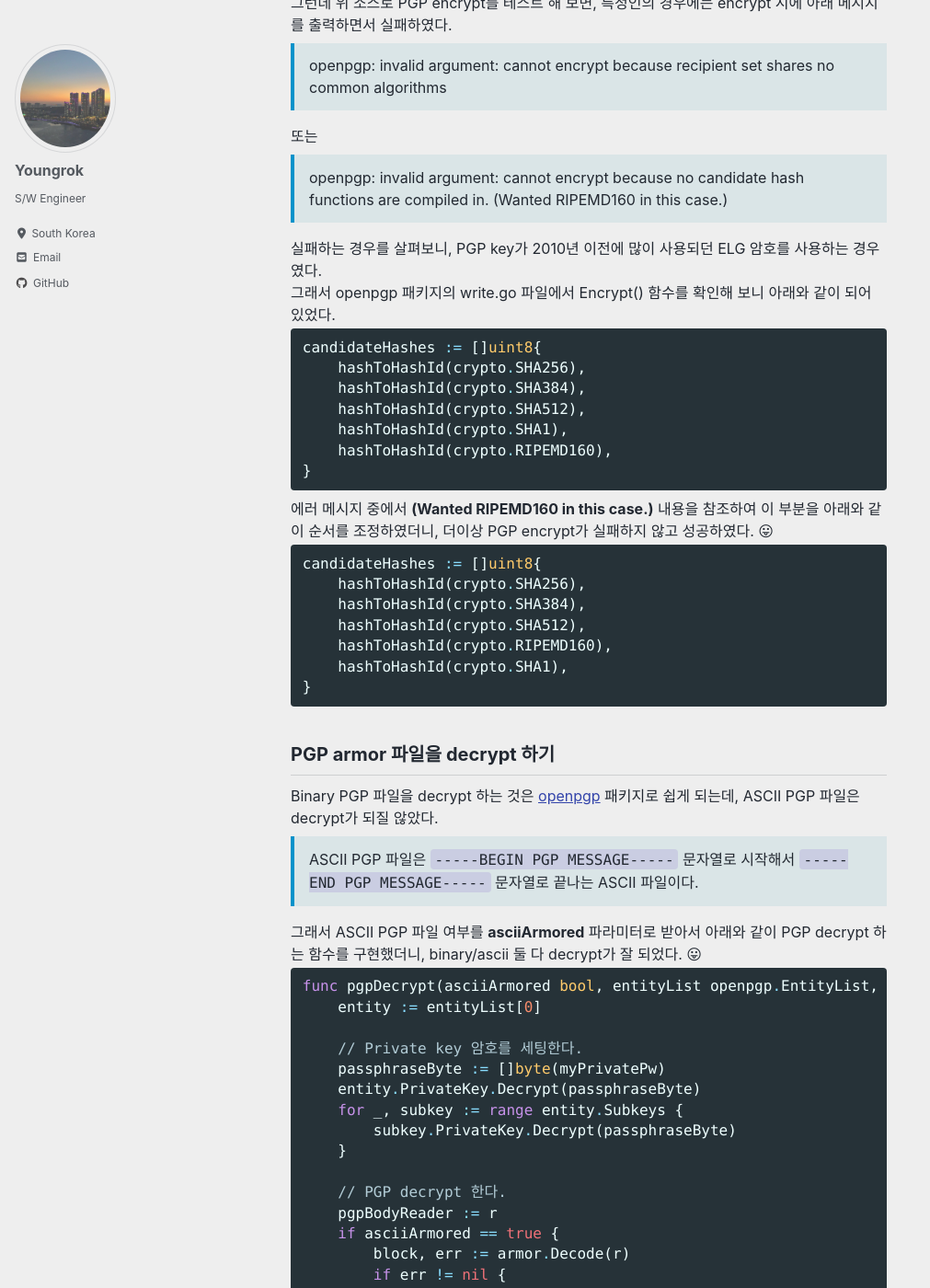
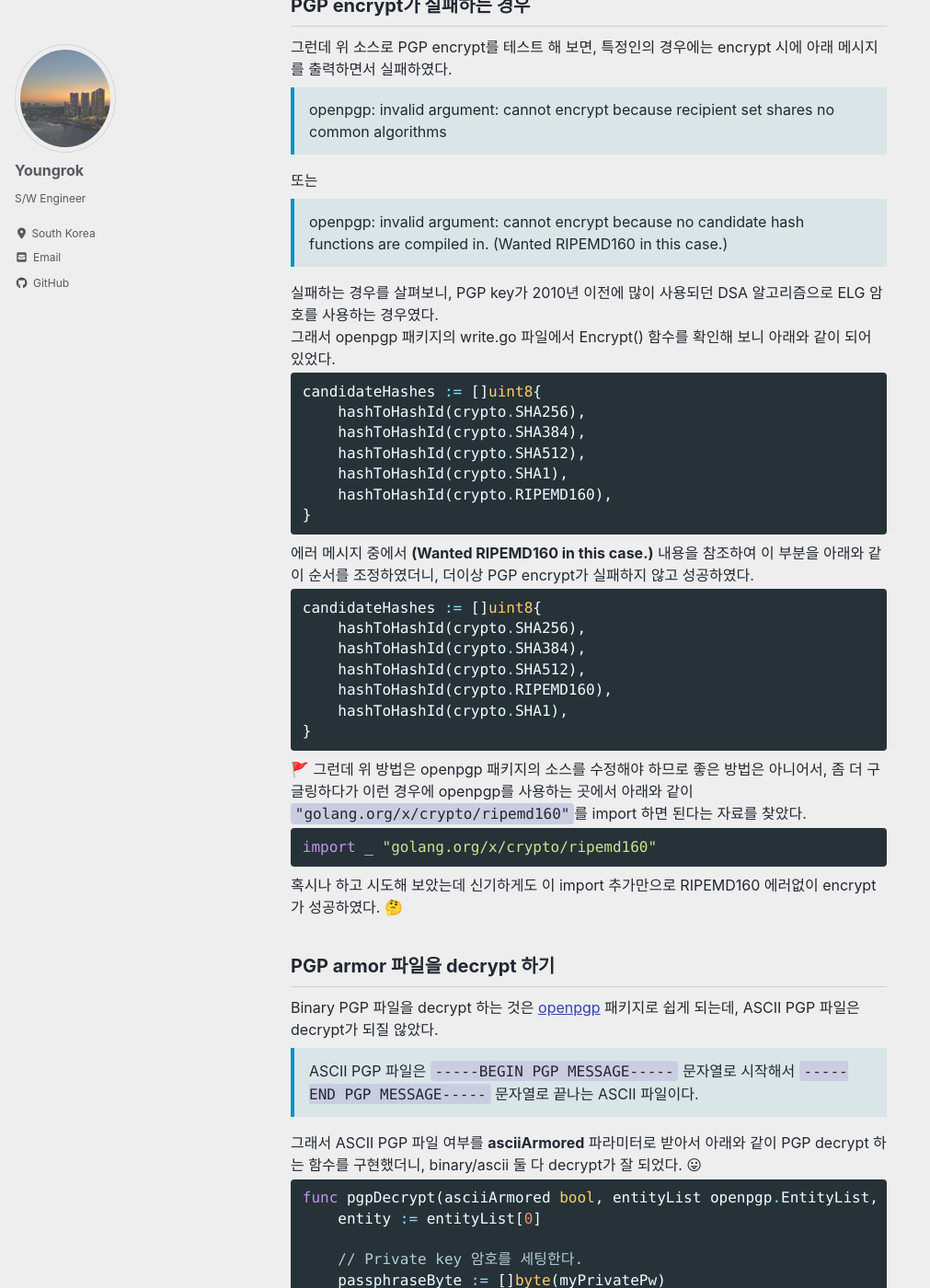
Before and after one commit to yrpark99/yrpark99.github.io, a Jekyll site: the page built from _posts/2021-07-14-go_pgp.md, in a window 1280 px wide and 1400 px high, scrolled down 2300 px. Shown: the whole window at 92% size, without its empty margins (0-1011 px from the left). Built offline with Jekyll 4.4.1, drawn with Linux system fonts in a browser that asks for light colours; cached includes are drawn as plain includes; nearby versions of some CDN libraries; some web fonts are replaced; some of the changed text lies outside the part shown.

Commit message:
update Go PGP post

````diff
--- a/_posts/2021-07-14-go_gpg.md
+++ b/_posts/2021-07-14-go_pgp.md
@@ -5,10 +5,11 @@ toc: true
 toc_label: "이 페이지 목차"
 ---
 
-Go 패키지 중에 `golang.org/x/crypto/openpgp`에서 PGP encrypt/decrypt 이슈에 대한 대응 방안이다.
+Go 패키지 중에 `golang.org/x/crypto/openpgp`에서 PGP encrypt/decrypt 사용 팁이다.
 
 ## openpgp 패키지
 Go로 프로그래밍 중에 PGP encrypt/decrypt 할 일이 생겨서 (기존에 Java로 구현했을 때에는 [Bouncy Castle](https://www.bouncycastle.org/)을 이용했었음) 관련 패키지를 찾아보니 [golang.org/x/crypto/openpgp](https://pkg.go.dev/golang.org/x/crypto/openpgp) 패키지가 있었다.
+이 패키지는 간단해서 사용하기가 좋았는데, encrypt/decrypt 시 약간의 문제가 발생하여 이에 대한 해결 팁을 기록한다.
 
 ## PGP encrypt 예제
 아래는 openpgp 패키지를 이용하여 내가 입력 plain 파일을 PGP encrypt 하는 코드를 구현한 소스이다. (아래 소스에서 **publicKey** 변수에는 실제로 사용할 PGP public key를 넣어야 함, PGP decrypt도 유사하므로 본 글에서는 생략)
@@ -98,7 +99,7 @@ func encrypt(entityList openpgp.EntityList, r io.Reader, w io.Writer) error {
 또는
 > openpgp: invalid argument: cannot encrypt because no candidate hash functions are compiled in. (Wanted RIPEMD160 in this case.)
 
-실패하는 경우를 살펴보니, PGP key가 2010년 이전에 많이 사용되던 ELG 암호를 사용하는 경우였다.
+실패하는 경우를 살펴보니, PGP key가 2010년 이전에 많이 사용되던 DSA 알고리즘으로 ELG 암호를 사용하는 경우였다.
 
 그래서 openpgp 패키지의 write.go 파일에서 Encrypt() 함수를 확인해 보니 아래와 같이 되어 있었다.
 ```go
@@ -111,7 +112,7 @@ candidateHashes := []uint8{
 }
 ```
 
-에러 메시지 중에서 **(Wanted RIPEMD160 in this case.)** 내용을 참조하여 이 부분을 아래와 같이 순서를 조정하였더니, 더이상 PGP encrypt가 실패하지 않고 성공하였다. 😛
+에러 메시지 중에서 **(Wanted RIPEMD160 in this case.)** 내용을 참조하여 이 부분을 아래와 같이 순서를 조정하였더니, 더이상 PGP encrypt가 실패하지 않고 성공하였다.
 ```go
 candidateHashes := []uint8{
     hashToHashId(crypto.SHA256),
@@ -121,6 +122,12 @@ candidateHashes := []uint8{
     hashToHashId(crypto.SHA1),
 }
 ```
+
+🚩 그런데 위 방법은 openpgp 패키지의 소스를 수정해야 하므로 좋은 방법은 아니어서, 좀 더 구글링하다가 이런 경우에 openpgp를 사용하는 곳에서 아래와 같이 `"golang.org/x/crypto/ripemd160"`를 import 하면 된다는 자료를 찾았다.
+```go
+import _ "golang.org/x/crypto/ripemd160"
+```
+혹시나 하고 시도해 보았는데 신기하게도 이 import 추가만으로 RIPEMD160 에러없이 encrypt가 성공하였다. 🤔
 
 ## PGP armor 파일을 decrypt 하기
 Binary PGP 파일을 decrypt 하는 것은 [openpgp](https://pkg.go.dev/golang.org/x/crypto/openpgp) 패키지로 쉽게 되는데, ASCII PGP 파일은 decrypt가 되질 않았다.
````
